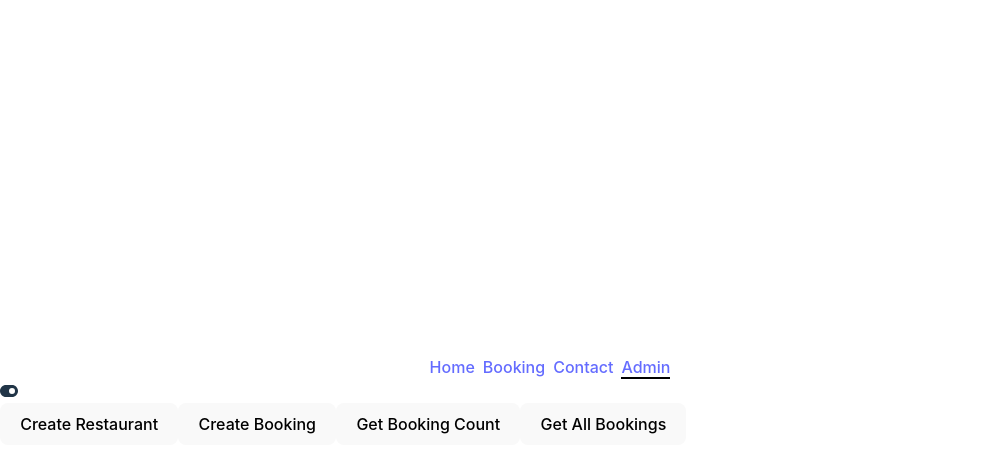
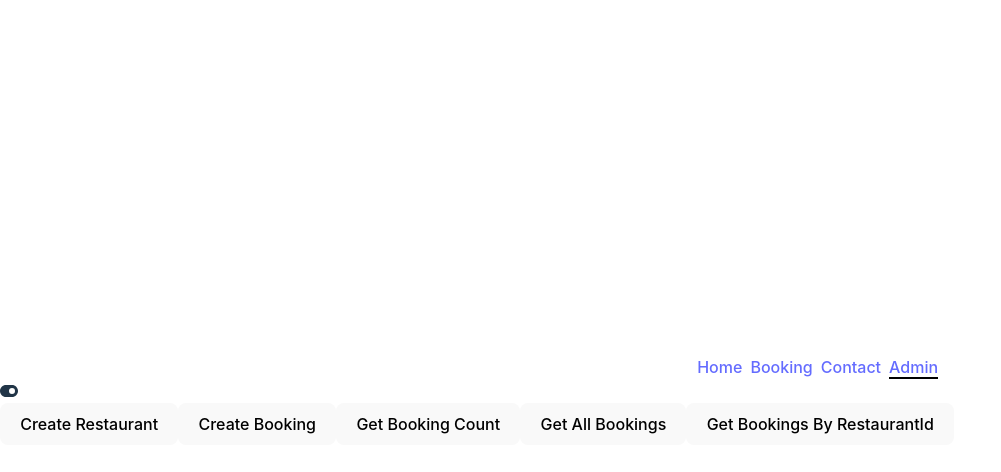
Before and after one commit to ninetales/BCU23D-React-Restaurant-App, a React (Vite) app in the folder therestaurant/: page /admin in a window 1280 px wide. Both pictures are taken after a click on the icon 9 px from the left and 400 px from the top of the page. Shown: the top 472 px of the page, without its empty margins (0-1001 px from the left). Built offline with nearby package versions, Linux system fonts and the light colour scheme.

Commit message:
feat: getFunctions (id) in Blockchain-Service.js and updated Admin page with new button to test this

```diff
--- a/therestaurant/src/Blockchain-Service.js
+++ b/therestaurant/src/Blockchain-Service.js
@@ -21,6 +21,15 @@ async function getBookingCount() {
   try {
     const count = await contract.bookingCount();
     return count;
+  } catch (error) {
+    console.error('Error getting number of bookings: ', error);
+  }
+}
+
+async function getBookings(restaurantId) {
+  try {
+    const bookings = await contract.getBookings(restaurantId);
+    return bookings;
   } catch (error) {
     console.error('Error getting number of bookings: ', error);
   }
@@ -71,4 +80,10 @@ async function updateBooking(id, numberOfGuests, name, date, time) {
   }
 }
 
-export { createRestaurant, createBooking, getBookingCount, getBooking };
+export {
+  createRestaurant,
+  createBooking,
+  getBookingCount,
+  getBooking,
+  getBookings,
+};
--- a/therestaurant/src/config.ts
+++ b/therestaurant/src/config.ts
@@ -1,4 +1,4 @@
-export const adress = '0x7ed4098960c28DDdf3cdC6f90d4e137FCD93fdd5';
+export const adress = '0x0bF2c64F14D175bc2A57D771C6cf384aeC0632fF';
 export const url = 'HTTP://127.0.0.1:7545';
 export const abi = [
   {
--- a/therestaurant/src/pages/Admin.jsx
+++ b/therestaurant/src/pages/Admin.jsx
@@ -5,7 +5,9 @@ import {
   createBooking,
   getBookingCount,
   getBooking,
+  getBookings,
 } from '../Blockchain-Service';
+import { faChampagneGlasses } from '@fortawesome/free-solid-svg-icons';
 
 const Admin = () => {
   const { isAdmin } = useContext(AdminContext);
@@ -17,7 +19,7 @@ const Admin = () => {
       </button>
       <button
         onClick={async () =>
-          await createBooking(2, 'Dalle', '20240405', 1900, 10)
+          await createBooking(2, 'Dalle', '20240405', 1900, 1)
         }
       >
         Create Booking
@@ -44,6 +46,14 @@ const Admin = () => {
       >
         Get All Bookings
       </button>
+      <button
+        onClick={async () => {
+          const bookings = await getBookings(1);
+          console.log(bookings);
+        }}
+      >
+        Get Bookings By RestaurantId
+      </button>
     </div>
   );
 };
```
